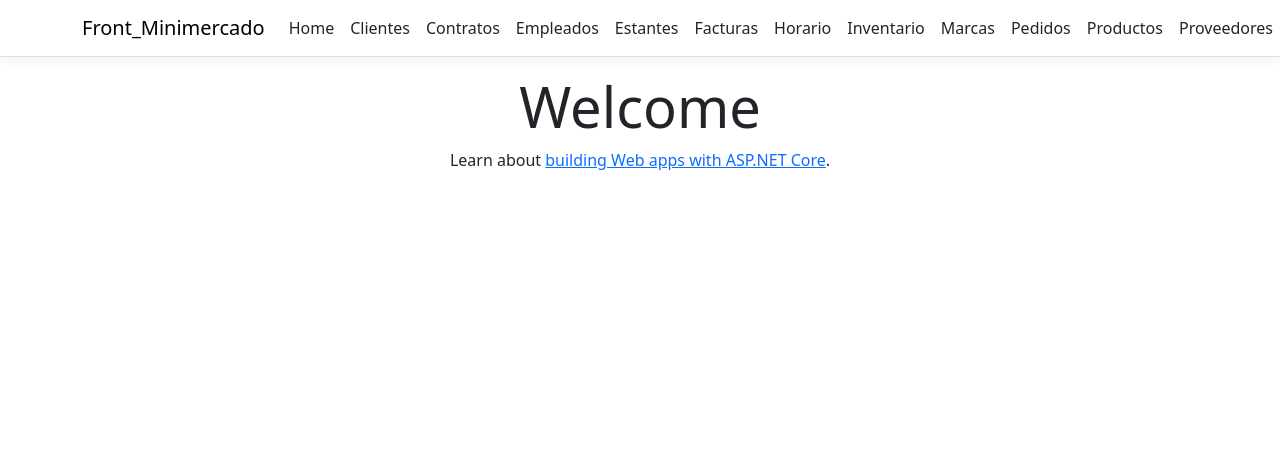
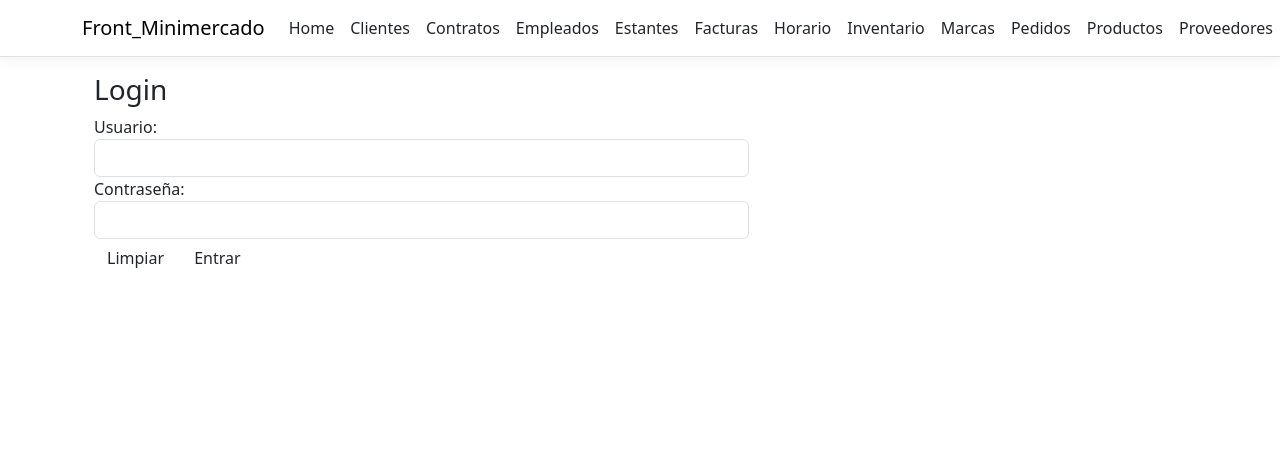
Before and after one commit to MiFran5005/RepoMinimercado, an ASP.NET Core app: page / in a window 1280 px wide; the page is wider, and only the part inside the window is pictured. Shown: the top 467 px of that part. Run offline with ASP.NET Core 8, Linux system fonts and the light colour scheme; style sheets or scripts are compiled from the project's sources.

Commit message:
Se agrego el Login a la plataforma

```diff
--- a/App_Minimercado/Program.cs
+++ b/App_Minimercado/Program.cs
@@ -27,6 +27,10 @@ try
     var lista_proveedores = conexion.Proveedores!.ToList();
     var lista_salarios = conexion.Salarios!.ToList();
     var lista_vehiculos = conexion.Vehiculos!.ToList();
+    var lista_roles = conexion.Roles!.ToList();
+    var lista_permisos = conexion.Permisos!.ToList();
+    var lista_usuarios = conexion.Usuarios!.ToList();
+    var lista_auditorias = conexion.Auditorias!.ToList();
 }
 catch (Exception ex)
 {
--- a/Front_Minimercado/Pages/Index.cshtml
+++ b/Front_Minimercado/Pages/Index.cshtml
@@ -4,7 +4,49 @@
     ViewData["Title"] = "Home page";
 }
 
-<div class="text-center">
-    <h1 class="display-4">Welcome</h1>
-    <p>Learn about <a href="https://learn.microsoft.com/aspnet/core">building Web apps with ASP.NET Core</a>.</p>
-</div>
+@if (ViewData.ContainsKey("Mensaje"))
+{
+    @await Html.PartialAsync("Emergentes/Mensajes.cshtml");
+}
+
+@if (!Model.EstaLogueado)
+{
+    <div class="container" align="left" style="width:100%">
+        <h3>Login</h3>
+
+        <form method="POST">
+            <div style="width:60%">
+                <div class="form-group">
+                    <label class="control-label">Usuario:</label>
+                    <input asp-for="@Model.NombreUsuario" class="form-control" />
+                </div>
+                <div class="form-group">
+                    <label class="control-label">Contraseña:</label>
+                    <input type="password" asp-for="@Model.Contrasena" class="form-control" />
+                </div>
+
+                <input type="submit"
+                       value="Limpiar"
+                       asp-page-handler="BtClean"
+                       class="btn btn-default" />
+                <input type="submit"
+                       value="Entrar"
+                       asp-page-handler="BtEnter"
+                       class="btn btn-default" />
+            </div>
+        </form>
+    </div>
+}
+else
+{
+    <div class="text-center">
+        <h1 class="display-4">Bienvenido</h1>
+
+        <form method="POST">
+            <input type="submit"
+                   value="Cerrar"
+                   asp-page-handler="BtClose"
+                   class="btn btn-default" />
+        </form>
+    </div>
+}
--- a/Front_Minimercado/Pages/Index.cshtml.cs
+++ b/Front_Minimercado/Pages/Index.cshtml.cs
@@ -1,13 +1,69 @@
+using Lib_Minimercado.entidades;
+using Lib_Minimercado.nucleo;
+using Lib_Minimercado.Nucleo;
 using Microsoft.AspNetCore.Mvc;
 using Microsoft.AspNetCore.Mvc.RazorPages;
+using Presentacion_Minimercado.interfaces;
 
 namespace Front_Minimercado.Pages
 {
     public class IndexModel : PageModel
     {
+        private IUsuarios_Presentacion IUsuarios_Presentacion;
+
+        public IndexModel(IUsuarios_Presentacion IUsuarios_Presentacion)
+        {
+            this.IUsuarios_Presentacion = IUsuarios_Presentacion;
+        }
+
+        [BindProperty] public string? NombreUsuario { get; set; }
+        [BindProperty] public string? Contrasena { get; set; }
+        public bool EstaLogueado { get; set; }
+
         public void OnGet()
         {
+            LeerSesion();
+        }
 
+        public void OnPostBtClean()
+        {
+            NombreUsuario = null;
+            Contrasena = null;
+            LeerSesion();
+        }
+
+        public void OnPostBtEnter()
+        {
+            try
+            {
+                var entidad = new Usuarios()
+                {
+                    NombreUsuario = this.NombreUsuario,
+                    Contrasena = this.Contrasena
+                };
+
+                var usuario = this.IUsuarios_Presentacion.Login(entidad);
+
+                HttpContext.Session.SetString("Usuario", usuario.NombreUsuario!);
+                HttpContext.Session.SetString("Rol", usuario._Rol!.Nombre!);
+                HttpContext.Session.SetString("UsuarioId", usuario.Id.ToString());
+            }
+            catch (Exception ex)
+            {
+                LogConversor.Log(ex, ViewData!);
+            }
+            LeerSesion();
+        }
+
+        public void OnPostBtClose()
+        {
+            HttpContext.Session.Clear();
+            LeerSesion();
+        }
+
+        private void LeerSesion()
+        {
+            EstaLogueado = HttpContext.Session.GetString("Rol") != null;
         }
     }
 }
--- a/Front_Minimercado/Pages/Ventanas/Vehiculos.cshtml
+++ b/Front_Minimercado/Pages/Ventanas/Vehiculos.cshtml
@@ -8,7 +8,7 @@
     enctype="multipart/form-data">
 
     <div class="text-center">
-        <h1 class="display-4">Carne</h1>
+        <h1 class="display-4">Vehiculos</h1>
 
         <input type="submit"
             value="Buscar"
@@ -41,7 +41,7 @@
         @if (Model.Formulario)
         {
             <div>
-                <h3>Carne</h3>
+                <h3>Vehiculos</h3>
 
                 <label>
                     Código
```
Also changed, not shown: Front_Minimercado/Program.cs (+6 -1 lines), Lib_Minimercado/Script_Minimercado.sql (+48 -0 lines).
